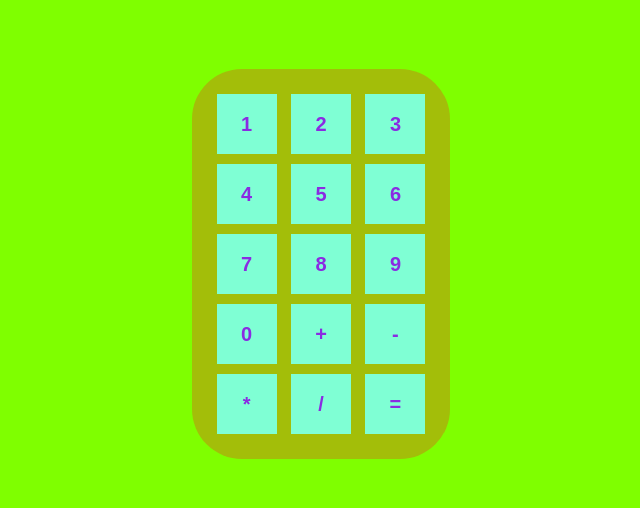
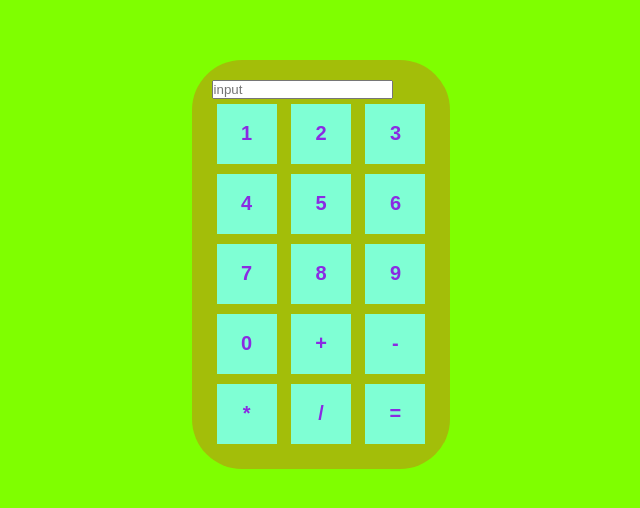
Before and after one commit to G0kul-GP/calculator, a plain HTML site: page index.html in a window 1280 px wide. Shown: the part 136-644 px from the top of the page, without its empty margins (319-959 px from the left). Drawn offline with Linux system fonts and the light colour scheme.

Commit message:
input tag

```diff
--- a/index.html
+++ b/index.html
@@ -9,6 +9,7 @@
 <body>
     <div class="page">
         <div class="calculator">
+            <input placeholder="input">
             <div>
                 <button >1</button>
                 <button >2</button>
```
